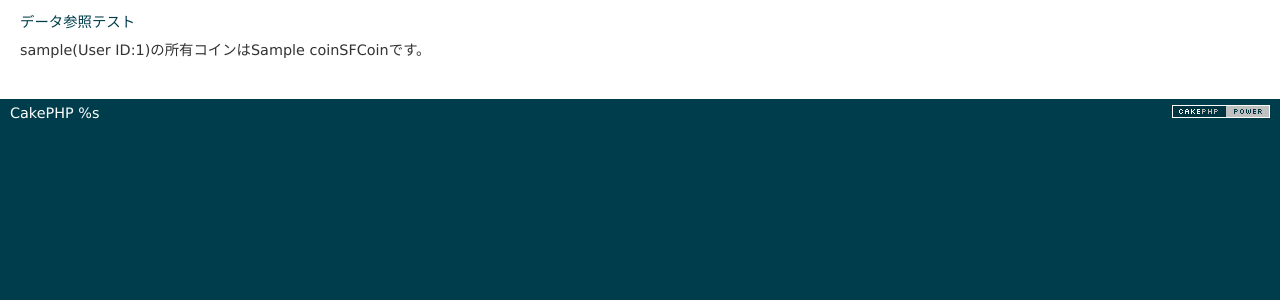
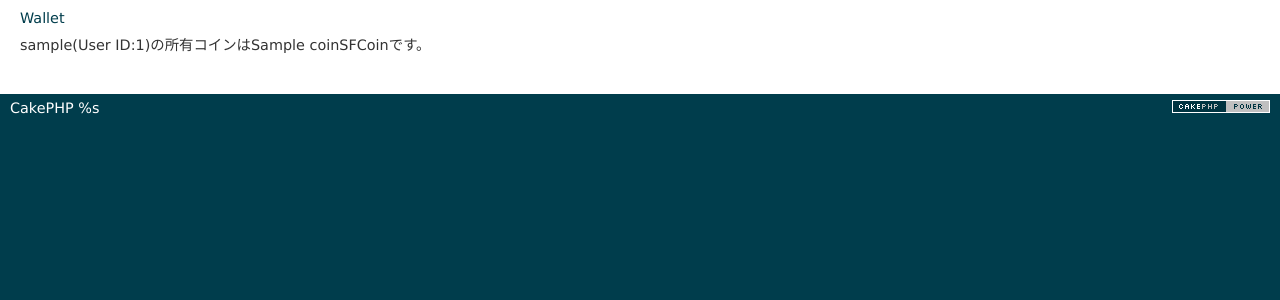
Before and after one commit to chike0905/sfcoin_v2, a CakePHP app: the page made by app/View/Wallet/index.ctp in a window 1280 px wide. Shown: the part 47-347 px from the top of the page. Run offline with PHP 8.4 and a stand-in for CakePHP, Linux system fonts and the light colour scheme; the template is opened without the code that fills it: most values are stand-ins (such as "Sample title", 1, 10 or a date in 2020); data that the repository does not hold is empty; some libraries are stand-ins or nearby versions.

Commit message:
wallet情報閲覧の実装

```diff
--- a/app/Controller/WalletController.php
+++ b/app/Controller/WalletController.php
@@ -7,7 +7,7 @@ class WalletController extends AppController {
     //user_idとusername取得
     $userdatas = $this->User->find('all',array('conditions' => array('user.id' => 2)));
     $user_id = $userdatas[0]['User']['id'];
-    $username = $userdatas[0]['User']['username'];a
+    $username = $userdatas[0]['User']['username'];
     //保有coinの取得
     $datas = $this->Wallet->find('all',array('conditions' => array('Wallet.id' => $user_id)));
     $coin = $datas[0]['Wallet']['coin'];
--- a/app/View/Wallet/index.ctp
+++ b/app/View/Wallet/index.ctp
@@ -1,2 +1,2 @@
-<h1>データ参照テスト</h1>
+<h1>Wallet</h1>
 <?php echo $username; ?>(User ID:<?php echo $id?>)の所有コインは<?php echo $coin; ?>SFCoinです。
```
Also changed, not shown: 11 other files.
